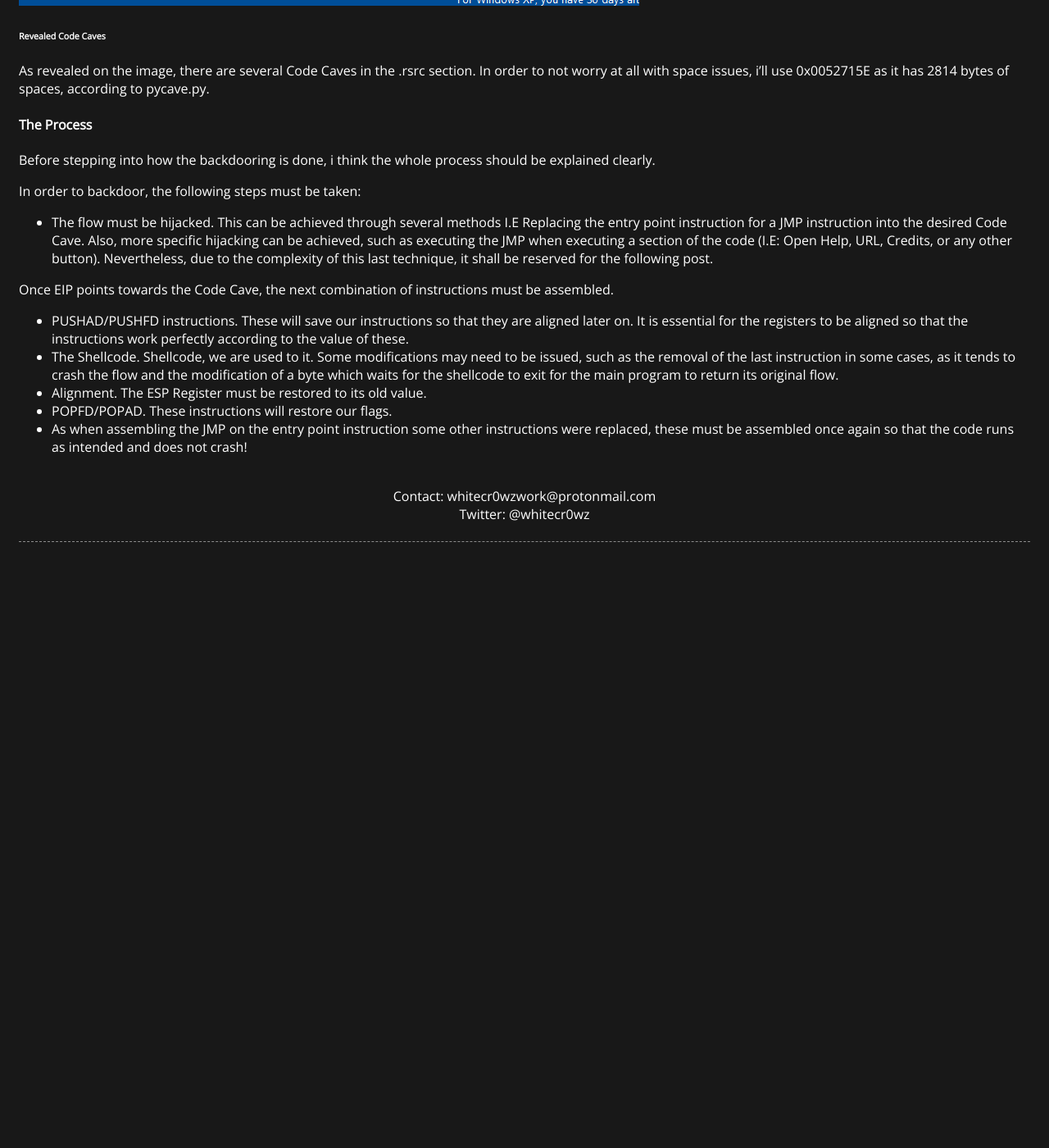
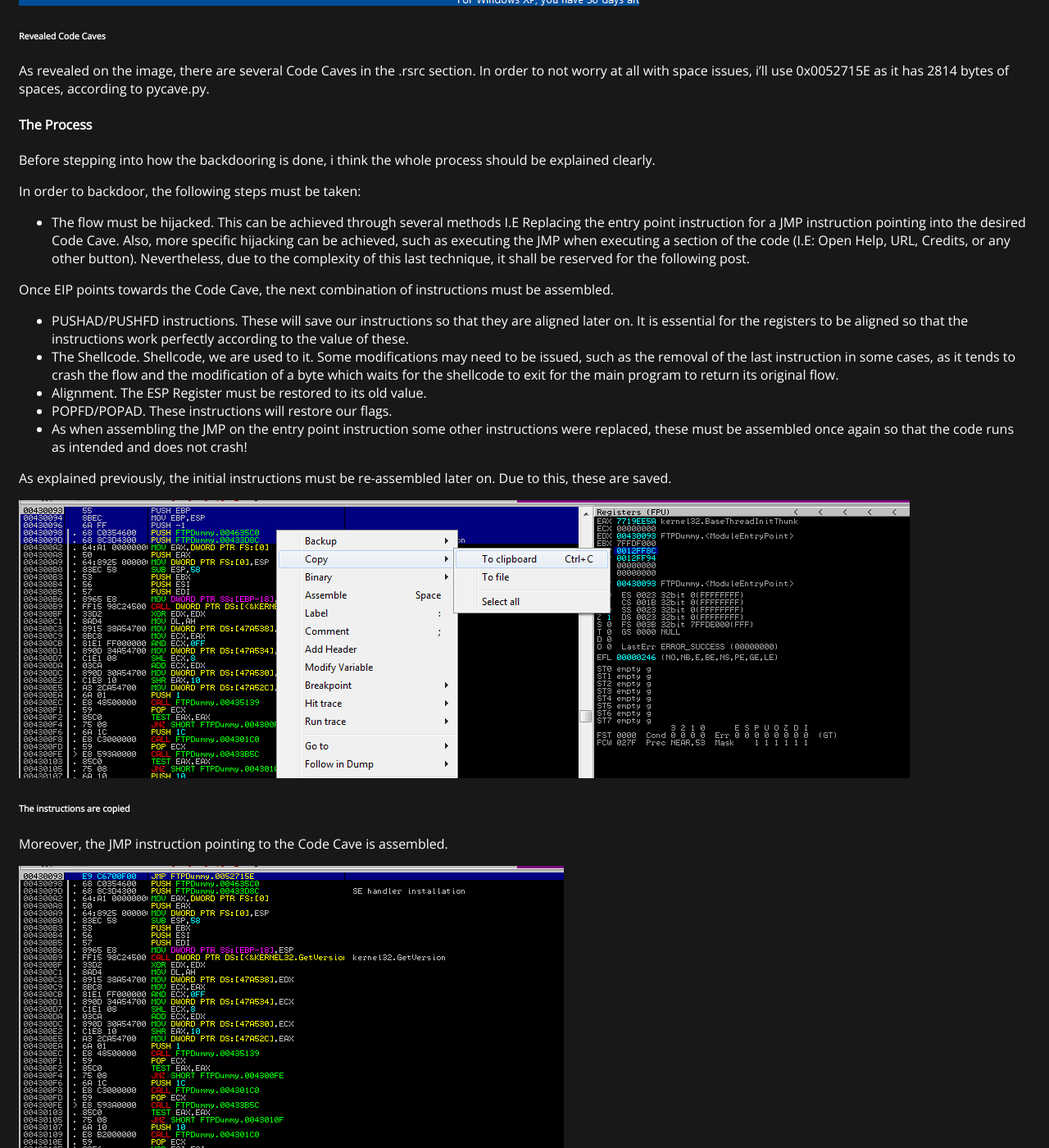
Before and after one commit to whitecr0wz/whitecr0wz.github.io, a Jekyll site: the page built from _posts/posts/20-20-10-Backdooring-PE.md, in a window 1280 px wide and 1400 px high, scrolled down 1881 px. Shown: the whole window at 82% size. Built offline with Jekyll 4.4.1, drawn with Linux system fonts in a browser that asks for light colours; before the commit the page ends 2557 px from its top, so only the background shows below that; some of the changed text lies outside the part shown.

Commit message:
Update 20-20-10-Backdooring-PE.md

```diff
--- a/_posts/posts/20-20-10-Backdooring-PE.md
+++ b/_posts/posts/20-20-10-Backdooring-PE.md
@@ -43,7 +43,7 @@ Before stepping into how the backdooring is done, i think the whole process shou
 
 In order to backdoor, the following steps must be taken:
 
-+ The flow must be hijacked. This can be achieved through several methods I.E Replacing the entry point instruction for a JMP instruction into the desired Code Cave. Also, more specific hijacking can be achieved, such as executing the JMP when executing a section of the code (I.E: Open Help, URL, Credits, or any other button). Nevertheless, due to the complexity of this last technique, it shall be reserved for the following post.
++ The flow must be hijacked. This can be achieved through several methods I.E Replacing the entry point instruction for a JMP instruction pointing into the desired Code Cave. Also, more specific hijacking can be achieved, such as executing the JMP when executing a section of the code (I.E: Open Help, URL, Credits, or any other button). Nevertheless, due to the complexity of this last technique, it shall be reserved for the following post.
 
 Once EIP points towards the Code Cave, the next combination of instructions must be assembled.
 
@@ -52,3 +52,18 @@ Once EIP points towards the Code Cave, the next combination of instructions must
 + Alignment. The ESP Register must be restored to its old value.
 + POPFD/POPAD. These instructions will restore our flags.
 + As when assembling the JMP on the entry point instruction some other instructions were replaced, these must be assembled once again so that the code runs as intended and does not crash!
+
+As explained previously, the initial instructions must be re-assembled later on. Due to this, these are saved.
+
+![](/assets/img/Code_Cave/4.png)
+###### The instructions are copied
+
+Moreover, the JMP instruction pointing to the Code Cave is assembled.
+
+![](/assets/img/Code_Cave/5.png)
+
+As seen on the image, the instructions PUSH EBP, MOV EBP, ESP and PUSH -1 were the only affected.
+
+As it is required to save our progress (otherwise it would be pretty tiring to re-do every step), it can be saved by using the option "Copy to executable".
+
+![](/assets/img/Code_Cave/6.png)
```
